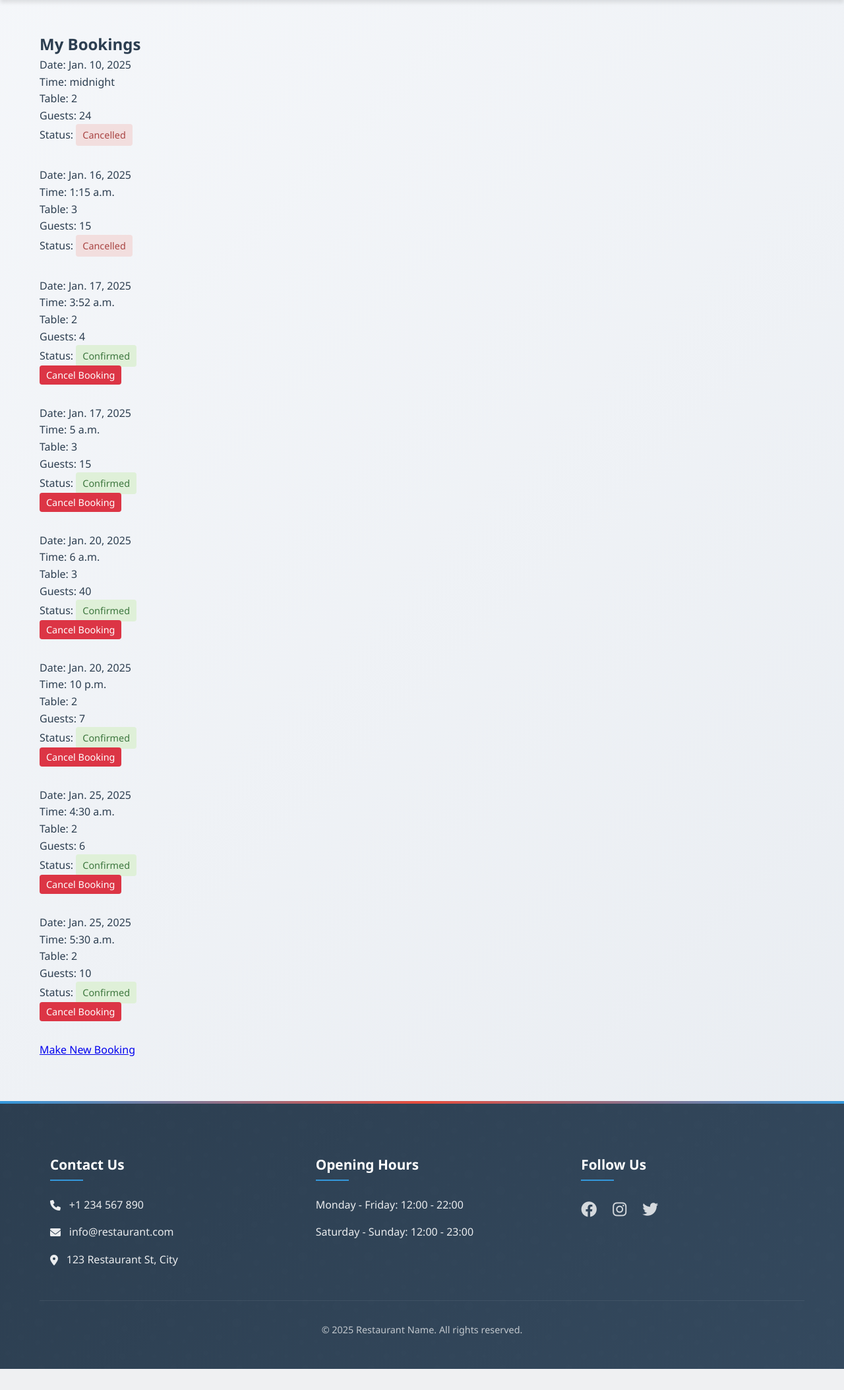
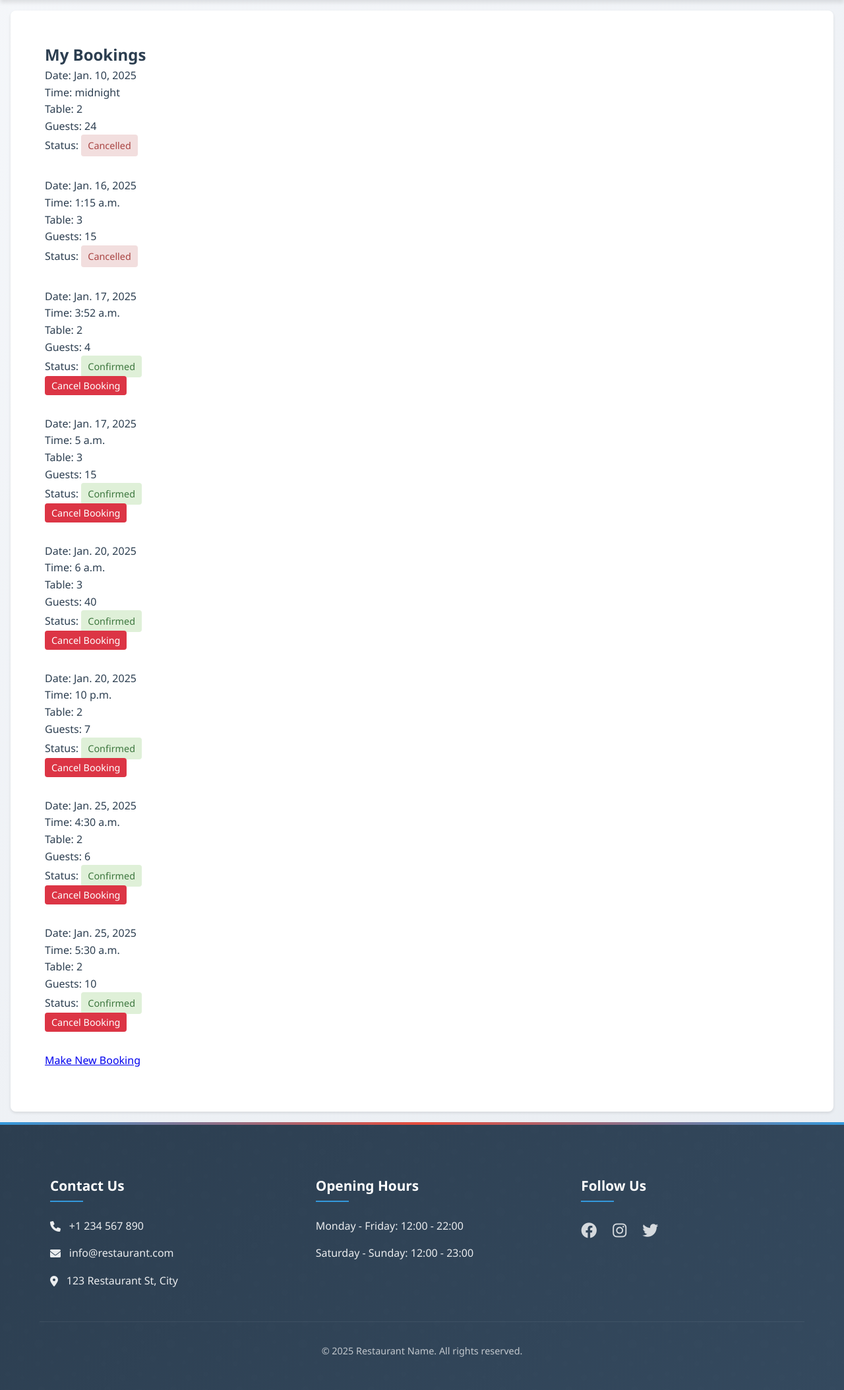
Before and after one commit to Ebuka-martins/restaurant_project, a Django app: page / in a window 1280 px wide. Shown: the part 138-2245 px from the top of the page at 66% size. Before the commit the page ends 2213 px from the top, so only its background shows below. Run offline with Django 4.2, Linux system fonts and the light colour scheme; a user stored in the database is signed in; data comes from the database, SQL or seed files in the repository; both versions use the stored data as it was after the commit.

Commit message:
update main content display on css

```diff
--- a/booking/static/booking/css/style.css
+++ b/booking/static/booking/css/style.css
@@ -254,6 +254,15 @@ input:focus, textarea:focus, select:focus {
 .main-content {
     flex: 1;
     padding: 2rem 0;
+    display: inline-block;
+    vertical-align: top;
+    margin: 1rem;
+    padding: 2rem;
+    background-color: var(--white);
+    border: 1px solid var(--border-color);
+    border-radius: 8px;
+    box-shadow: 0 2px 4px rgba(0, 0, 0, 0.1);
+    transition: all 0.3s ease;
 }
 
 /* Messages */
```
Also changed, not shown: db.sqlite3.
